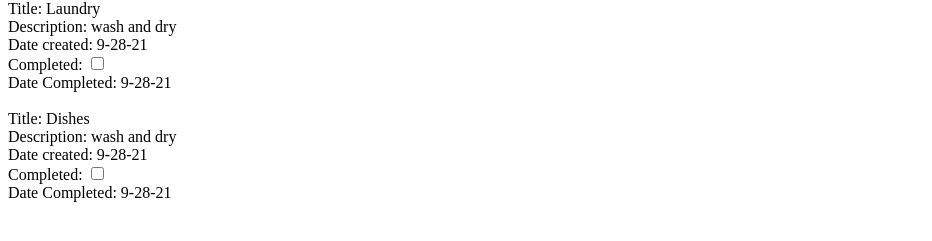
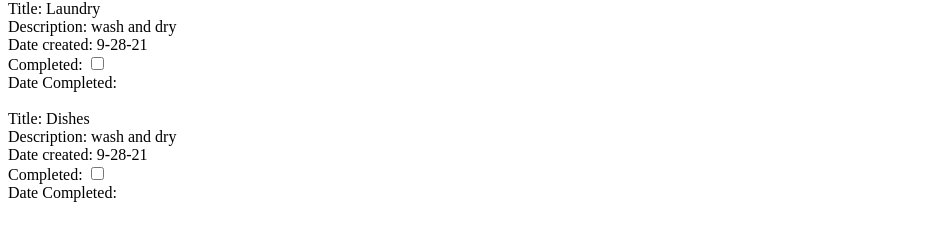
Before and after one commit to katdnewman/react-todo-app, a React (Create React App) app: page / in a window 1280 px wide. Shown: the part 181-422 px from the top of the page, without its empty margins (0-932 px from the left). Built offline with nearby package versions, Linux system fonts and the light colour scheme.

Commit message:
resolve warnings, refactor, toggle and date updates

```diff
--- a/src/App.js
+++ b/src/App.js
@@ -9,15 +9,15 @@ function App() {
       title: "Laundry",
       description: "wash and dry",
       dateCreated: "9-28-21",
-      complete: "complete",
-      dateCompleted: "9-28-21"
+      complete: false,
+      dateCompleted: ""
     },
     {
       title: "Dishes",
       description: "wash and dry",
       dateCreated: "9-28-21",
-      complete: "complete",
-      dateCompleted: "9-28-21"
+      complete: false,
+      dateCompleted: ""
     }
   ]
 
@@ -27,10 +27,10 @@ function App() {
 
   return  (
     <div>
-      <UserBar user={user} dispatchUser={dispatch} />
+      <UserBar user={user} dispatchApp={dispatch} />
     <br/><br/><hr/><br/>
-      {/* <CreateTodo user="Paul" /> */}
-      <TodoList todos={todos} />
+
+      <TodoList todos={todos} dispatchApp={dispatch} />
     </div>
   );
 }
--- a/src/CreateTodo.js
+++ b/src/CreateTodo.js
@@ -1,7 +1,6 @@
 import React, {useState}  from 'react'
 
-export default function CreateTodo ({user, dispatchUser}) {
-    // const now = new Date().toString(); //use for the hook later
+export default function CreateTodo ({user, dispatchApp}) {
 
     const [ title, setTitle ] = useState('')
     const [ description, setDesc ] = useState('')
@@ -11,7 +10,7 @@ export default function CreateTodo ({user, dispatchUser}) {
     function handleDesc (evt) { setDesc(evt.target.value) }
 
      return (
-        <form onSubmit={e => {e.preventDefault(); dispatchUser({type: "CREATE_TODO", title, description, author: user});} }>
+        <form onSubmit={e => {e.preventDefault(); dispatchApp({type: "CREATE_TODO", title, description, author: user});} }>
 
              <div><b>Create To do</b></div>
 
--- a/src/Login.js
+++ b/src/Login.js
@@ -1,13 +1,13 @@
 import React, {useState} from 'react'
 
-export default function Login({ dispatchUser }) {
+export default function Login({ dispatchApp }) {
 
     const [username, setUsername] = useState('');
 
     function handleUsername (evt) { setUsername(evt.target.value) }
 
     return (
-        <form onSubmit={evt => {evt.preventDefault(); dispatchUser({type:"LOGIN", username})} }>
+        <form onSubmit={evt => {evt.preventDefault(); dispatchApp({type:"LOGIN", username})} }>
              <label htmlFor="login-username">Username:</label>
              <input type="text" name="login-username" value={username} onChange={handleUsername} id="login-username" />
              <label htmlFor="login-password">Password:</label>
--- a/src/Logout.js
+++ b/src/Logout.js
@@ -1,8 +1,8 @@
 import React from 'react'
 
-export default function Logout({user, dispatchUser}) {
+export default function Logout({user, dispatchApp}) {
    return (
-     <form onSubmit={evt => {evt.preventDefault(); dispatchUser({type:"LOGOUT"})} }>
+     <form onSubmit={evt => {evt.preventDefault(); dispatchApp({type:"LOGOUT"})} }>
         Logged in as: <b>{user}</b>
         <input type="submit" value="Logout" />
      </form>
--- a/src/Register.js
+++ b/src/Register.js
@@ -1,6 +1,6 @@
 import React, {useState} from 'react'
 
-export default function Register({ dispatchUser }) {
+export default function Register({ dispatchApp }) {
 
     const [ formData, setFormData ] = useState({
         username: "",
@@ -9,7 +9,7 @@ export default function Register({ dispatchUser }) {
     })
 
     return (
-        <form onSubmit={e => {e.preventDefault(); dispatchUser({type:"REGISTER", username:formData.username}); }}>
+        <form onSubmit={e => {e.preventDefault(); dispatchApp({type:"REGISTER", username:formData.username}); }}>
         <label htmlFor="register-username">Username:</label>
         <input type="text" value={formData.username} onChange={e => setFormData({...formData, username: e.target.value})}  name="register-username" id="register-username" />
 
--- a/src/Todo.js
+++ b/src/Todo.js
@@ -1,6 +1,11 @@
 import React from 'react'
 
-export default function Todo ({ title, description, dateCreated, complete, dateCompleted}) {
+export default function Todo ({ dispatchApp, title, description, dateCreated, complete, dateCompleted}) {
+
+    function handleCompleteBox (evt) {
+        dispatchApp({type:"TOGGLE_TODO", title: title})
+    }
+
     return (
          <div>
 
@@ -8,9 +13,8 @@ export default function Todo ({ title, description, dateCreated, complete, dateC
             <div>Description: {description}</div>
             <div>Date created: {dateCreated} </div>
             <div>
-                <label for="completed-todo">Completed: </label>
-                <input type="checkbox" id="completed-todo" name="completed-todo" />
-
+                <label htmlFor="completed-todo">Completed: </label>
+                <input type="checkbox" value={complete} onChange={handleCompleteBox} id="completed-todo" name="completed-todo" />
             </div>
             <div>Date Completed: {dateCompleted}</div>
             <br />
--- a/src/TodoList.js
+++ b/src/TodoList.js
@@ -1,12 +1,12 @@
 import React from 'react'
 import Todo from './Todo'
 
-export default function TodoList ({todos = []}) {
+export default function TodoList ({dispatchApp, todos = []}) {
  return (
 
   <div>
     <h3><b>To do list</b></h3>
-   {todos.map((p, i) => <Todo {...p} key={'todo-id-' + i} />)}
+   {todos.map((p, i) => <Todo {...p} dispatchApp={dispatchApp} key={'todo-id-' + i} />)}
   </div>
   )
 }
--- a/src/UserBar.js
+++ b/src/UserBar.js
@@ -4,21 +4,21 @@ import Login from './Login'
 import Logout from './Logout'
 import Register from './Register'
 
-export default function UserBar({user, dispatchUser}) {
+export default function UserBar({user, dispatchApp}) {
 
     if (user) {
         return (
             <div>
                 {/* // user={user} dispatch={dispatch} from App.js */}
-                <CreateTodo user={user} dispatchUser={dispatchUser}/>
-                return <Logout user={user} dispatchUser={dispatchUser} />
+                <CreateTodo user={user} dispatchApp={dispatchApp}/>
+                return <Logout user={user} dispatchApp={dispatchApp} />
             </div>
         )
     } else {
         return (
             <>
-            <Login dispatchUser={dispatchUser} />
-            <Register dispatchUser={dispatchUser} />
+            <Login dispatchApp={dispatchApp} />
+            <Register dispatchApp={dispatchApp} />
             </>
         )
     }
--- a/src/reducers.js
+++ b/src/reducers.js
@@ -1,4 +1,4 @@
-function userReducer (state, action) {
+function userReducer (user, action) {
     switch (action.type) {
         case 'LOGIN':
         case 'REGISTER':
@@ -6,27 +6,51 @@ function userReducer (state, action) {
         case 'LOGOUT':
             return ''
         default:
-            return state;
+            return user;
     }
 }
 
-  function todosReducer (state, action) {
+  function todosReducer (todos, action) {
     switch (action.type) {
         case 'CREATE_TODO':
-          const newTodo = {
-              title: action.title,
-              description: action.description,
-              author: action.author
+            const newTodo = {
+                title: action.title,
+                description: action.description,
+                author: action.author
             }
-            return [ newTodo, ...state ]
+            return [ newTodo, ...todos ] //complete list of todos with new one on top
+        case 'TOGGLE_TODO':
+            return todos.map( (todo) =>
+                {
+                    if (todo.title === action.title)
+                    {
+                        // If currently completed then (checked to unchecked) toggle will uncomplete
+                        if(todo.dateCompleted)
+                        {
+                            return { ...todo, dateCompleted: "", completed: false };
+                        }
+                        // Else if is not completed, so (unchecked to checked) toggle completes
+                        else
+                        {
+                            const now = new Date().toString();
+                            return { ...todo, dateCompleted: now, completed: true };
+                        }
+
+                    }
+                    else
+                    {
+                        return todo;
+                    }
+                }
+            );
         default:
-           return state;
+           return todos;
     }
   }
 
-  export default function appReducer (state, action) {
+  export default function appReducer (appState, action) {
     return {
-        user: userReducer(state.user, action),
-        todos: todosReducer(state.todos, action)
+        user: userReducer(appState.user, action),
+        todos: todosReducer(appState.todos, action)
     }
 }
```
